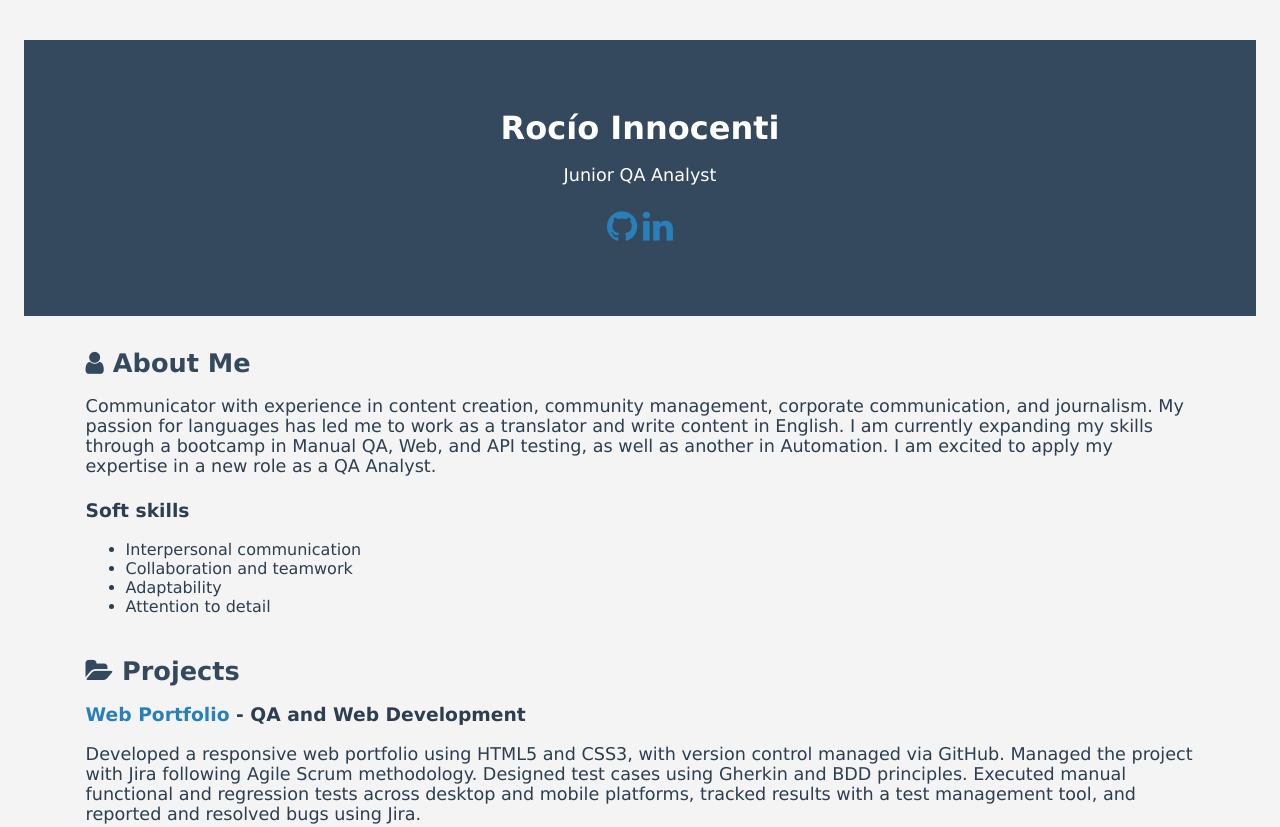
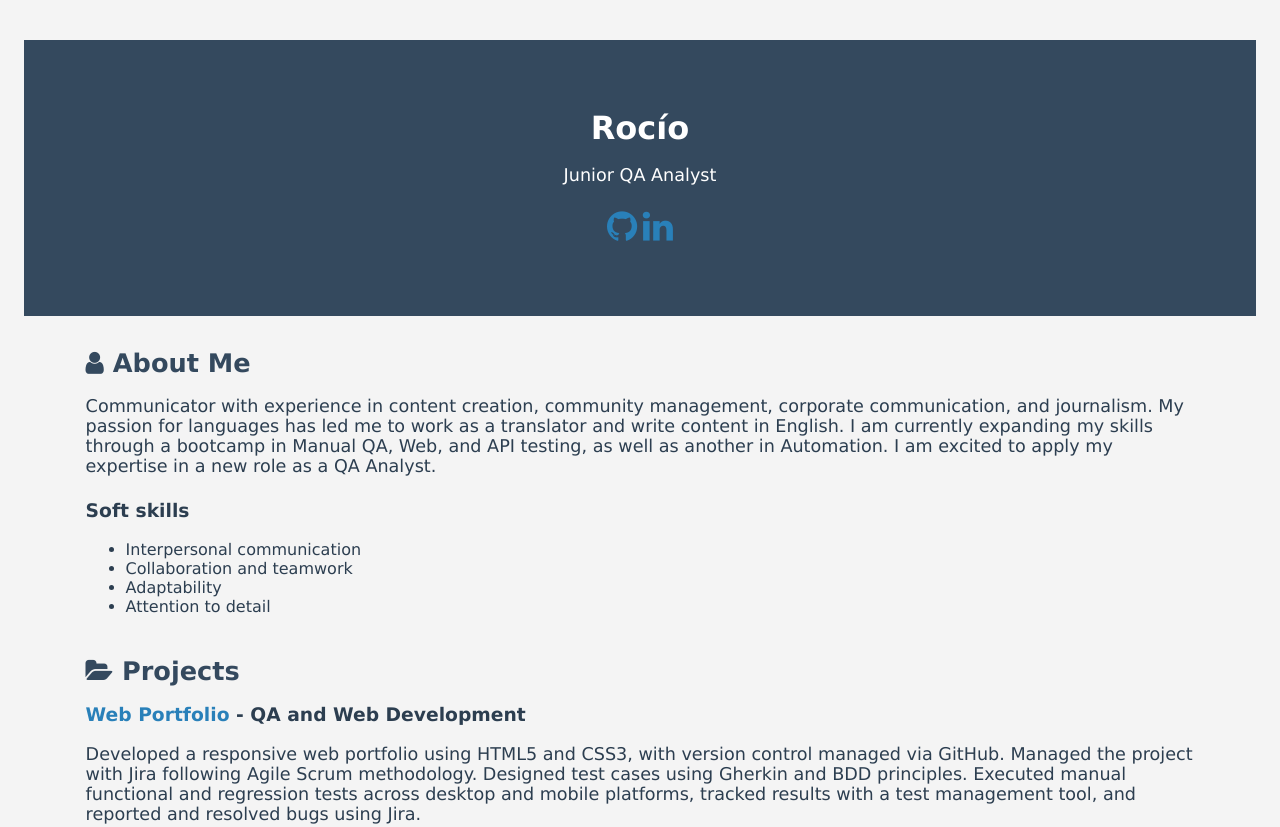
Before and after one commit to Innocenti-Organization/qaportfolio, a plain HTML site: page index.html in a window 1280 px wide. Shown: the top 827 px of the page. Drawn offline with Linux system fonts and the light colour scheme.

Commit message:
PQA-1 Header
https://rocioinnocenti.atlassian.net/browse/PQA-1
Deleted my last name to create an error and be able to practice

```diff
--- a/index.html
+++ b/index.html
@@ -15,7 +15,7 @@
 <body>
 
   <header>
-    <h1>Rocío Innocenti</h1>
+    <h1>Rocío</h1>
     <p>Junior QA Analyst</p>
     <p>
       <a href="https://github.com/Innocenti-Organization/qaportfolio" title="GitHub" class="fa fa-github fa-2x"></a>
```
